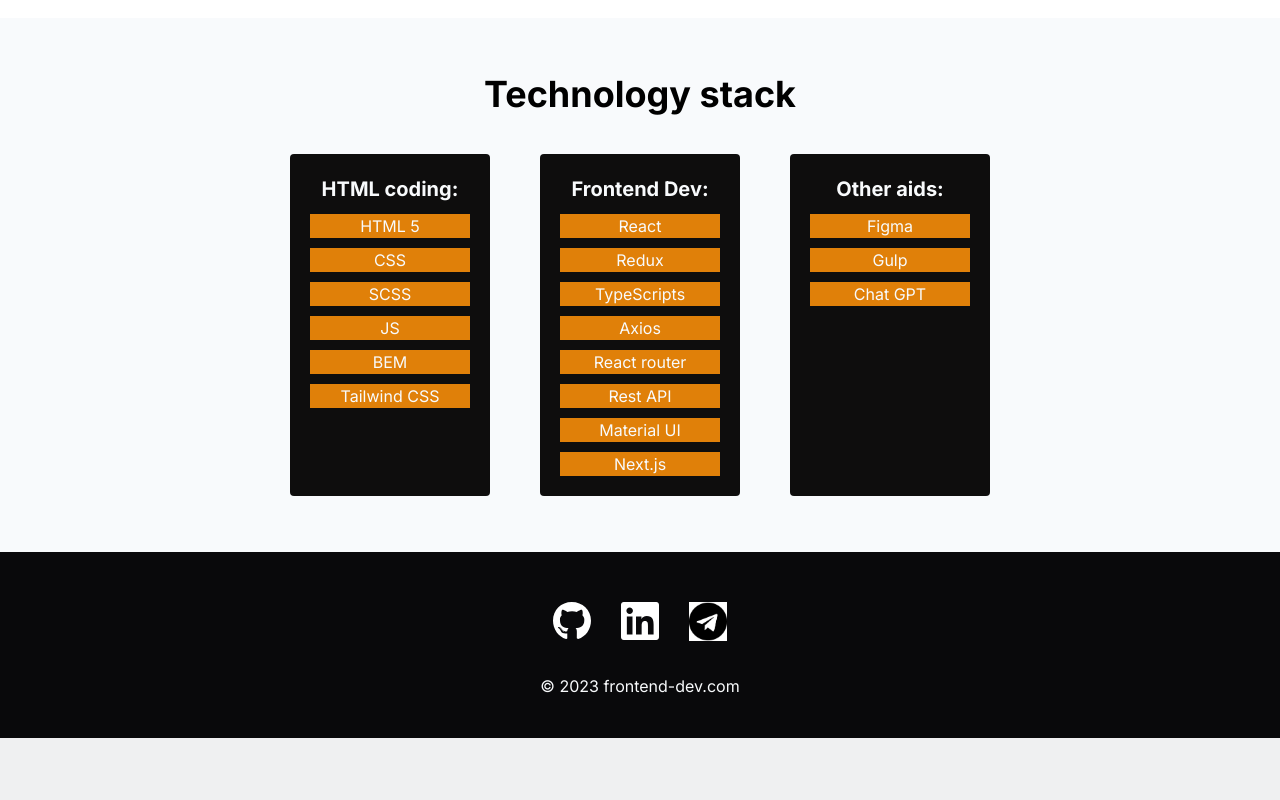
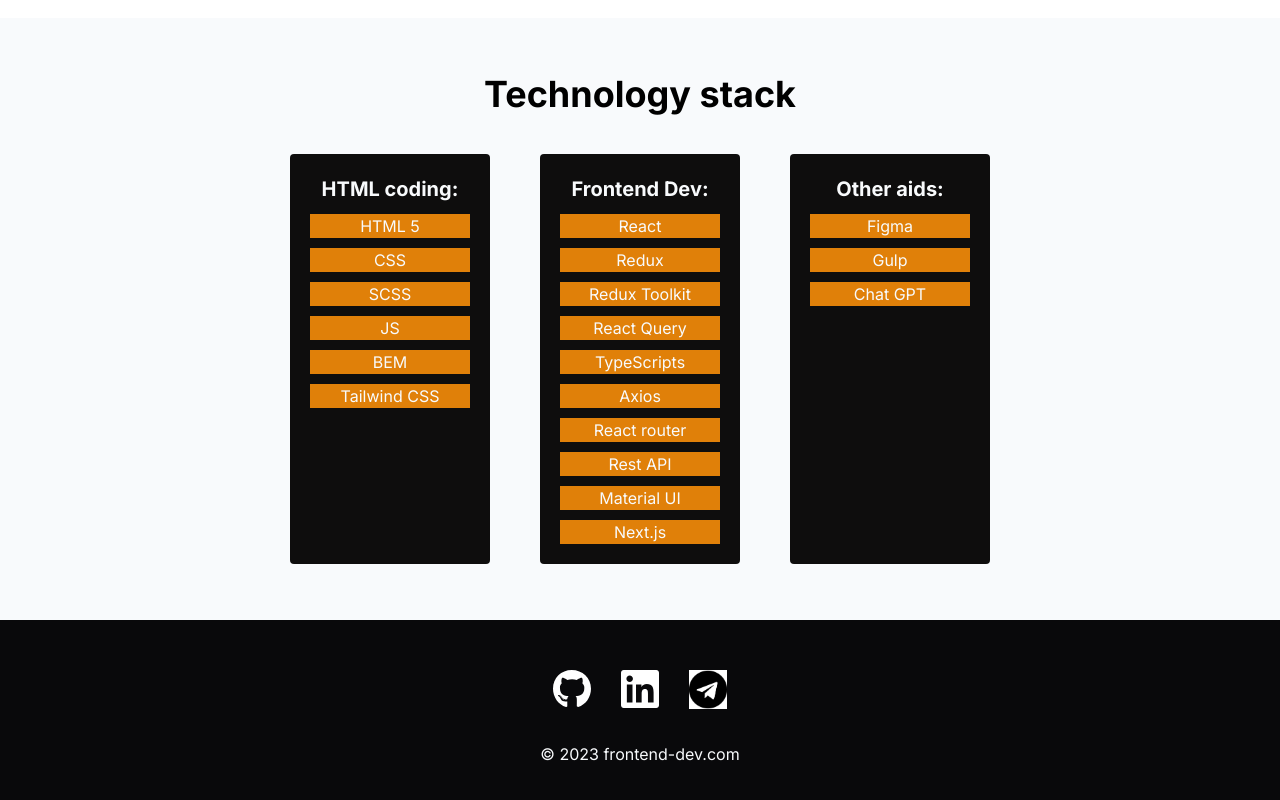
Before and after one commit to MrBushido21/MyPortfolio, a React (Create React App) app: page / in a window 1280 px wide. Shown: the part 746-1546 px from the top of the page. Before the commit the page ends 1484 px from the top, so only its background shows below. Built offline with nearby package versions, Linux system fonts and the light colour scheme.

Commit message:
Update HomePage.tsx

```diff
--- a/src/Pages/home/HomePage.tsx
+++ b/src/Pages/home/HomePage.tsx
@@ -32,6 +32,8 @@
                                 <li className='title-li'>Frontend Dev:</li>
                                 <li className='li'>React</li>
                                 <li className='li'>Redux</li>
+                                <li className='li'>Redux Toolkit</li>
+                                <li className='li'>React Query</li>
                                 <li className='li'>TypeScripts</li>
                                 <li className='li'>Axios</li>
                                 <li className='li'>React router</li>
```
